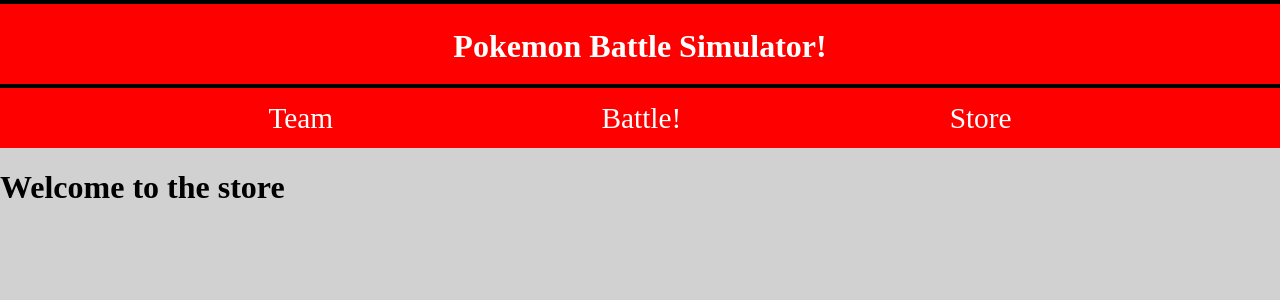
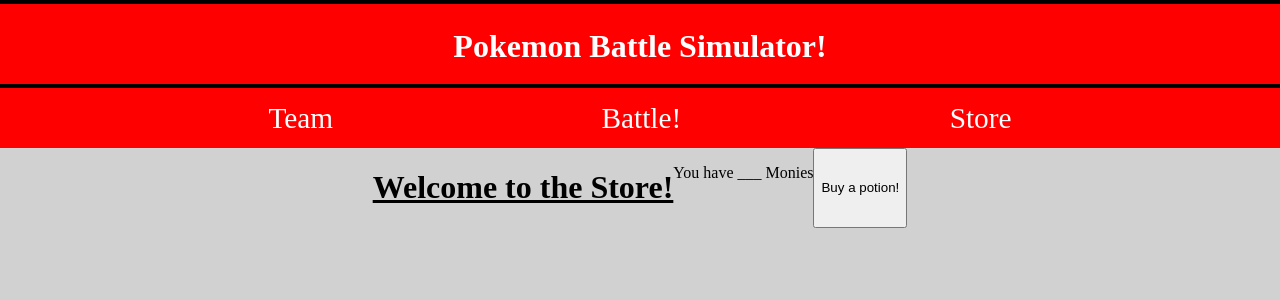
Before and after one commit to Serrin-Sage/Pokemon-Battle-Project, a React (Vite) app: page /store in a window 1280 px wide. Shown: the top 300 px of the page. Built offline with nearby package versions, Linux system fonts and the light colour scheme.

Commit message:
added style sheet folder

```diff
--- a/src/components/Store.jsx
+++ b/src/components/Store.jsx
@@ -2,8 +2,9 @@
 
     return (
         <div className="store-container">
-            <h1>Welcome to the store</h1>
-
+            <h1>Welcome to the Store!</h1>
+            <p>You have ___ Monies</p>
+            <button>Buy a potion!</button>
         </div>
     )
 }
--- a/src/main.jsx
+++ b/src/main.jsx
@@ -2,6 +2,8 @@
 import ReactDOM from 'react-dom/client'
 import App from './App'
 import './index.css'
+import './stylesheets/store-style.css'
+
 import { BrowserRouter, Routes, Route, Link } from "react-router-dom";
 
 
--- /dev/null
+++ b/src/stylesheets/store-style.css
@@ -0,0 +1,9 @@
+.store-container {
+    display: flex;
+    width: 100%;
+    justify-content: center;
+}
+
+.store-container h1 {
+    text-decoration: underline;
+}
```
